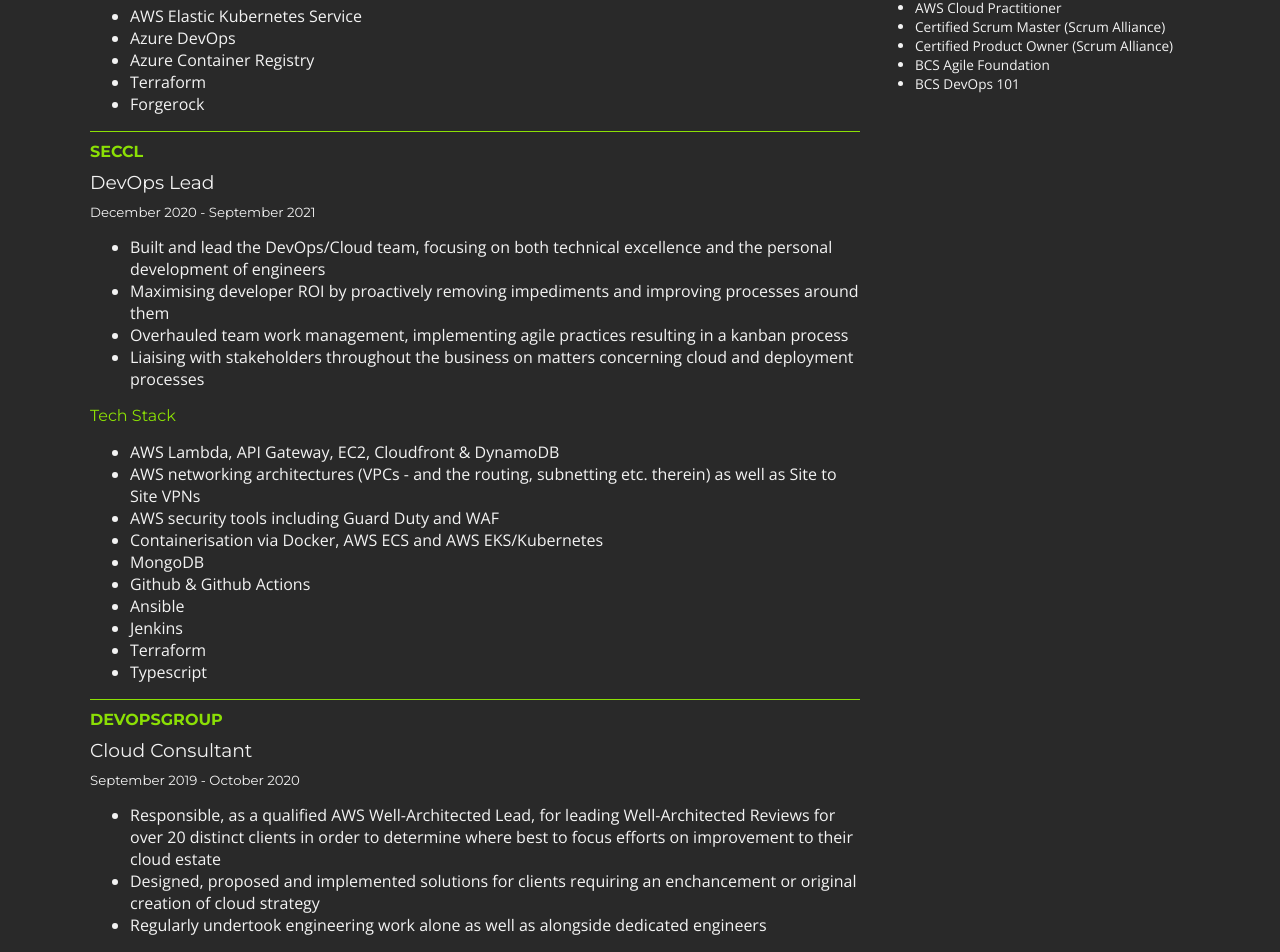
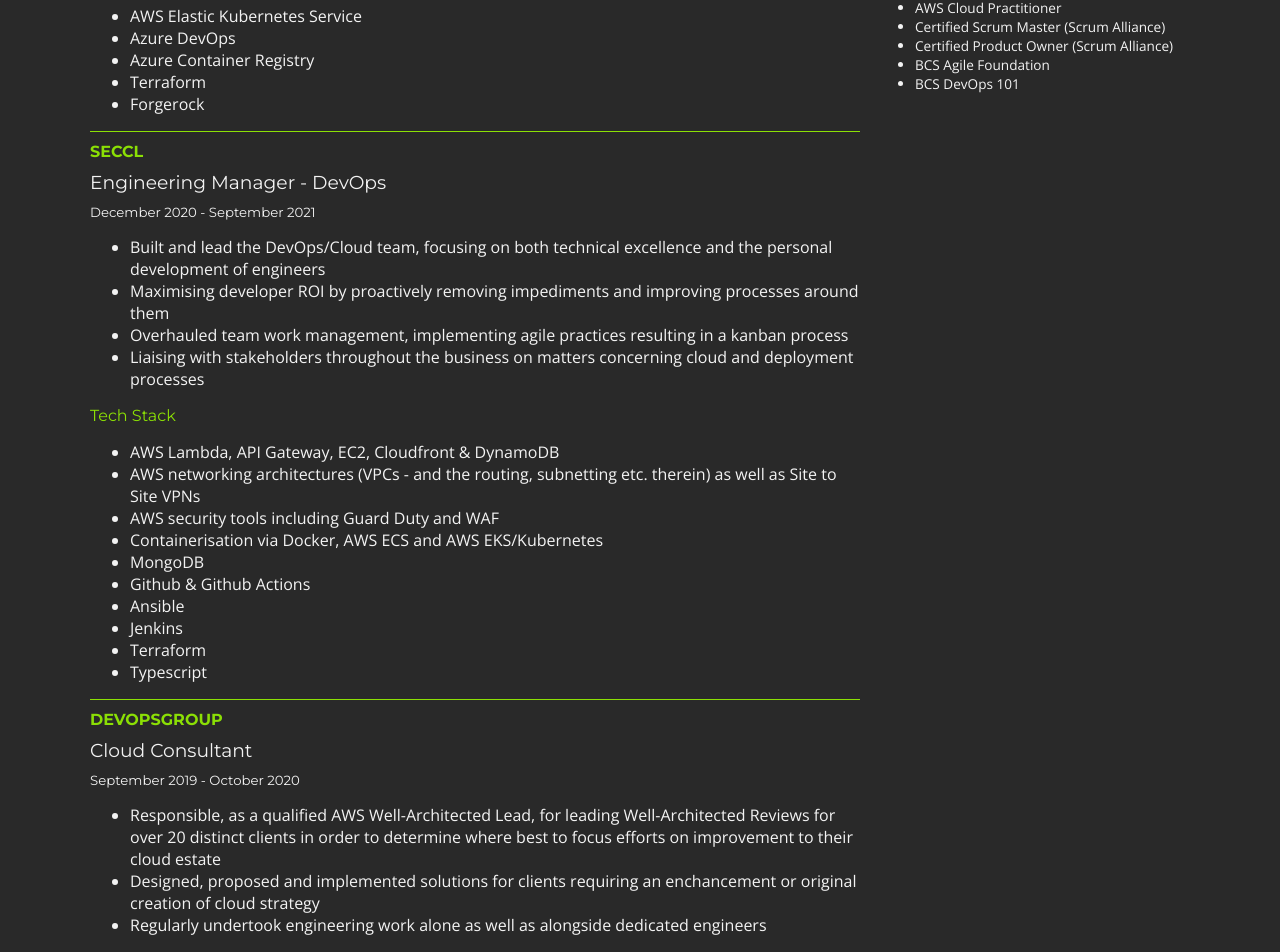
Before and after one commit to rjcoupe/cv, an Angular app: page / in a window 1280 px wide. Shown: the part 1298-2250 px from the top of the page. Built offline with nearby package versions, Linux system fonts and the light colour scheme.

Commit message:
Corrected title at Seccl

```diff
--- a/src/app/experience/experience.component.ts
+++ b/src/app/experience/experience.component.ts
@@ -47,7 +47,7 @@
       ]
     },
     {
-      title: 'DevOps Lead',
+      title: 'Engineering Manager - DevOps',
       employer: 'Seccl',
       location: 'Remote/Bath',
       dateFrom: 'December 2020',
```
